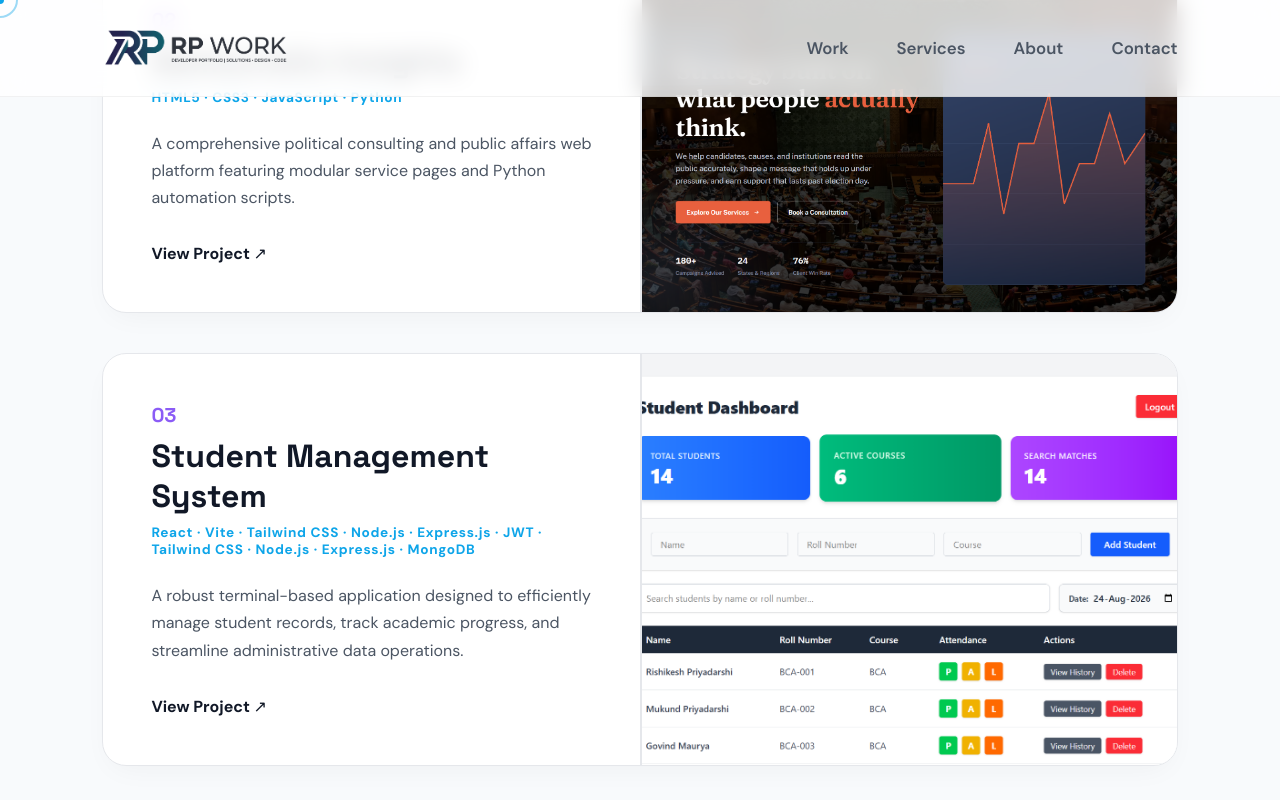
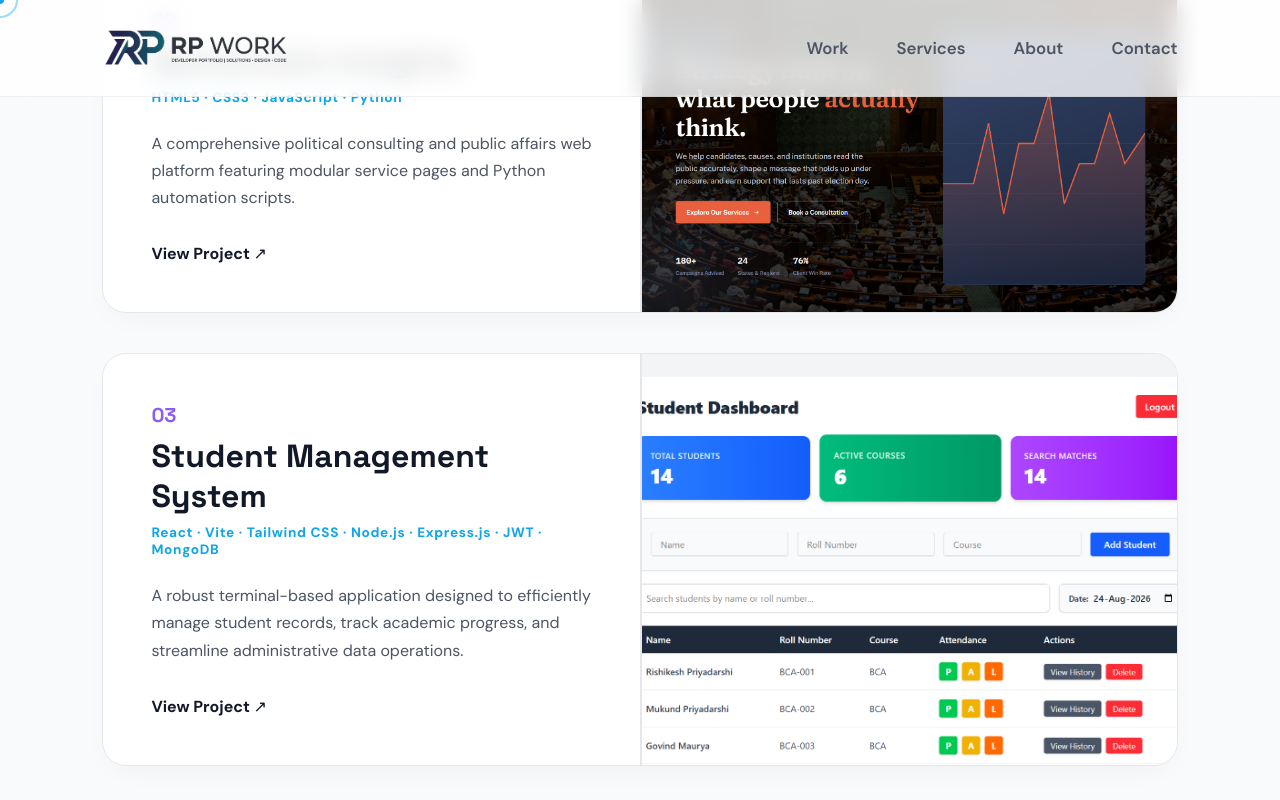
Before and after one commit to C0DEXTESTER/rishikesh-portfolio, a React (Vite) app: page / in a window 1280 px wide. Both pictures are taken after a click on the button "See More Projects ↓". Shown: the part 1554-2354 px from the top of the page. Built offline with nearby package versions, Linux system fonts and the light colour scheme.

Commit message:
Hid projects 3 and 4 behind See More button

```diff
--- a/src/App.jsx
+++ b/src/App.jsx
@@ -275,7 +275,7 @@ function App() {
                       Student Management System
                     </a>
                   </h3>
-                  <p className="tech-stack">React &middot; Vite &middot; Tailwind CSS &middot; Node.js &middot; Express.js &middot; JWT &middot; Tailwind CSS &middot; Node.js &middot; Express.js &middot; MongoDB</p>
+                  <p className="tech-stack">React &middot; Vite &middot; Tailwind CSS &middot; Node.js &middot; Express.js &middot; JWT &middot; MongoDB</p>
                   <p className="project-desc">
                     A robust terminal-based application designed to efficiently manage student records, track academic progress, and streamline administrative data operations.
                   </p>
```
